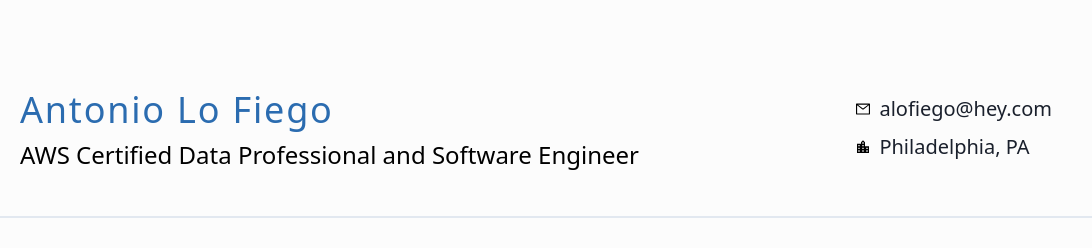
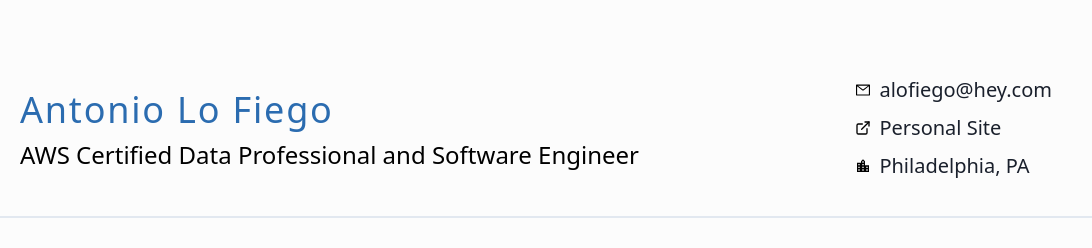
Before and after one commit to antoniolofiego/cloud-resume, a Gatsby site: page / in a window 1280 px wide. Shown: the top 248 px of the page, 188-1280 px from the left. Built offline with nearby package versions, Linux system fonts and the light colour scheme; Gatsby itself is replaced by a stand-in of ours.

Commit message:
Revert "Remove redundant website link"
This reverts commit 4072915fa1beba41e6fe8ea22ef3b2c494da8ee8.

```diff
--- a/data/profile.json
+++ b/data/profile.json
@@ -1,6 +1,7 @@
 {
     "contacts": {
         "email": "alofiego@hey.com",
+        "website": "https://antoniolofiego.me",
         "location": "Philadelphia, PA"
     },
     "skills": [
--- a/src/components/Contact.js
+++ b/src/components/Contact.js
@@ -16,6 +16,19 @@ const Contact = ({ field, value }) => (
                 </a>
             </div>
         )}
+        {field === 'website' && (
+            <div className='flex items-center'>
+                <FiExternalLink className='contact-icon' />
+                <a
+                    className='text-xl text-gray-900 hover:text-blue-600 focus:underline focus:text-blue-600 focus:outline-none'
+                    target='_blank'
+                    href={value}
+                    rel='noopener noreferrer'
+                    title='My website'>
+                    Personal Site
+                </a>
+            </div>
+        )}
         {field === 'location' && (
             <div className='flex items-center'>
                 <MdLocationCity className='contact-icon' />
```
